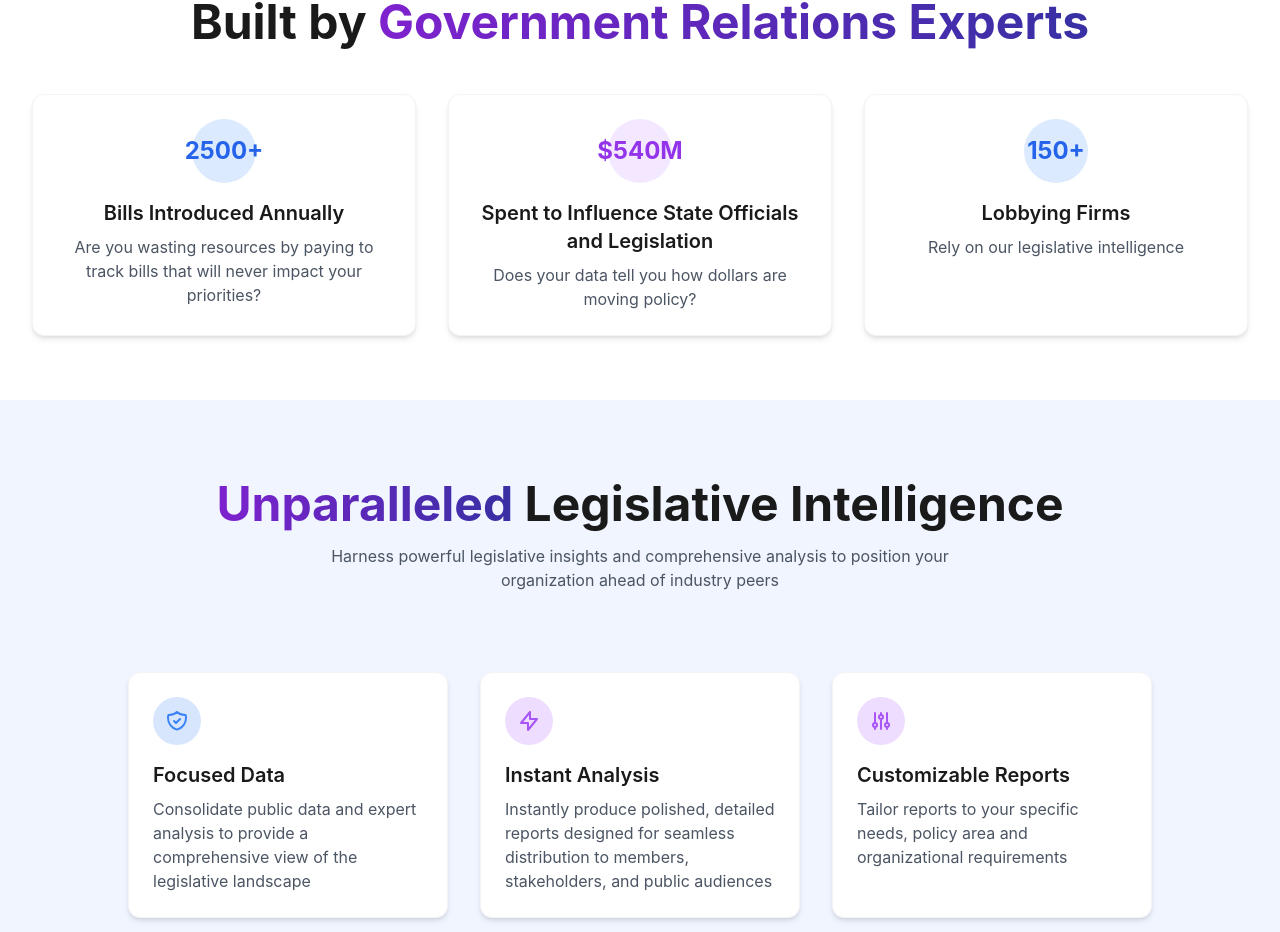
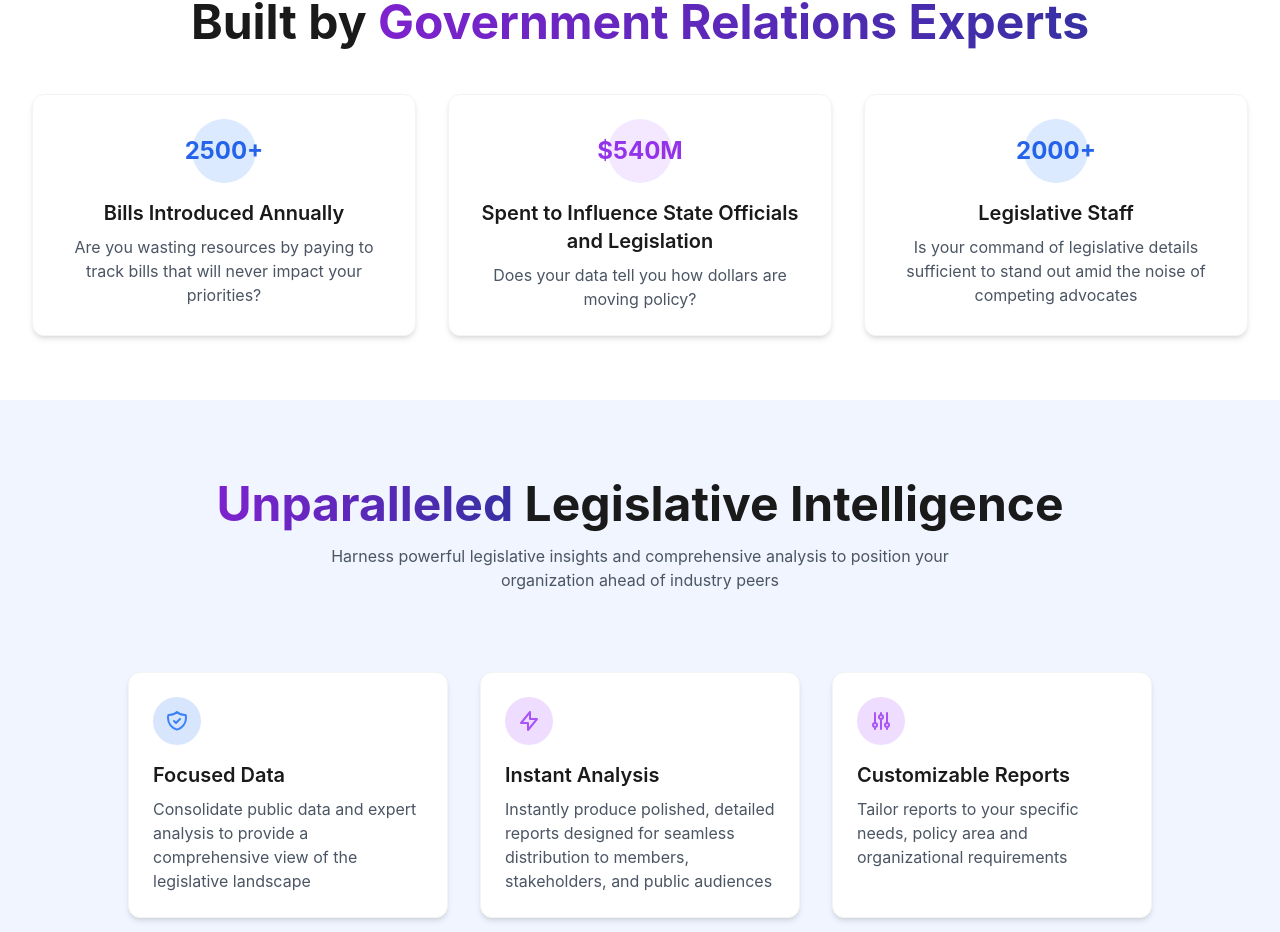
Before and after one commit to ehawked/legislative-report-app, a React (Vite) app: page / in a window 1280 px wide. Shown: the part 2675-3607 px from the top of the page. Built offline with nearby package versions, Linux system fonts and the light colour scheme.

Commit message:
Updated App.tsx

```diff
--- a/src/App.tsx
+++ b/src/App.tsx
@@ -267,10 +267,10 @@ function App() {
 
             <Card variant="default" className="text-center scroll-trigger" hover={true} style={{ transitionDelay: '0.5s' }}>
               <div className="w-16 h-16 rounded-full bg-blue-100 flex items-center justify-center mx-auto mb-4">
-                <span className="text-blue-600 text-2xl font-bold">150+</span>
+                <span className="text-blue-600 text-2xl font-bold">2000+</span>
               </div>
-              <h3 className="text-xl font-semibold mb-2">Lobbying Firms</h3>
-              <p className="text-gray-600">Rely on our legislative intelligence</p>
+              <h3 className="text-xl font-semibold mb-2">Legislative Staff</h3>
+              <p className="text-gray-600">Is your command of legislative details sufficient to stand out amid the noise of competing advocates</p>
             </Card>
           </div>
         </div>
```
